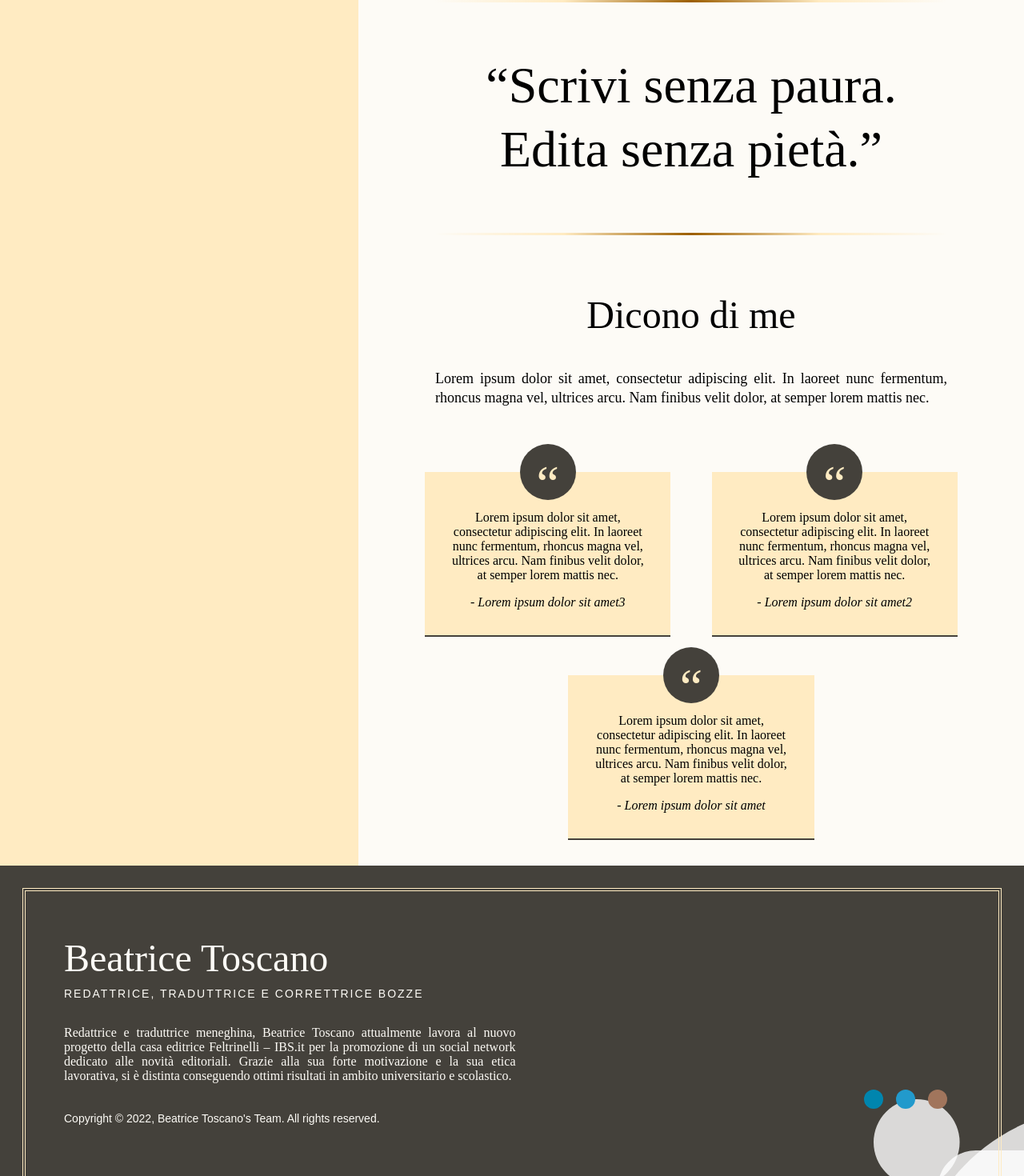
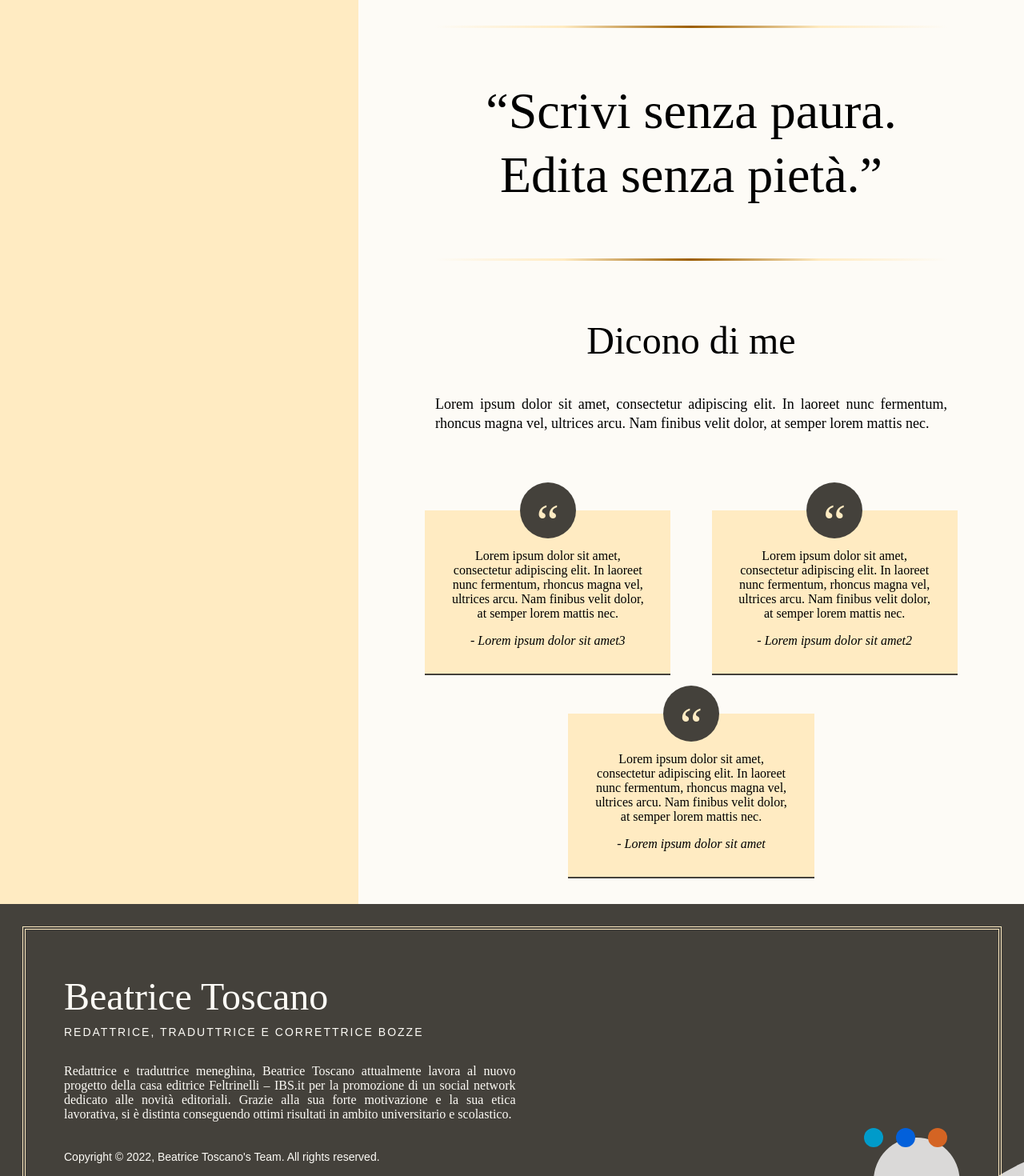
Before and after one commit to btoscano/btoscano.github.io, a React (Create React App) app: page / in a window 1280 px wide. Shown: the part 1330-2800 px from the top of the page at 80% size. Built offline with nearby package versions, Linux system fonts and the light colour scheme.

Commit message:
general improvements p2

```diff
--- a/src/Components/Footer/Footer.scss
+++ b/src/Components/Footer/Footer.scss
@@ -109,18 +109,18 @@
     }
 
     &.footer__social--facebook{
-        background-color:#3C599F;
+        background-color:#0b42c2;
     }
     &.footer__social--linkedin{
-        background-color:#0085AE;
+        background-color:#009bca;
     }
 
     &.footer__social--messenger{
-        background-color:#229ACC;
+        background-color:#0260db;
     }
 
     &.footer__social--email{
-        background-color:#A1755C;
+        background-color:#d46423;
     }
 
 }
--- a/src/Pages/About/About.scss
+++ b/src/Pages/About/About.scss
@@ -158,8 +158,8 @@
 
 
 .about__img{
-    padding-top: 80px;
-    max-width: 60%;
+    padding-top: 100px;
+    max-width: 50%;
 
     @include bpmax($m) {
         padding-top: 32px;
--- a/src/Pages/Contact/Contact.scss
+++ b/src/Pages/Contact/Contact.scss
@@ -20,8 +20,8 @@
 }
 
 .contact__img{
-    padding-top: 80px;
-    max-width: 60%;
+    padding-top: 100px;
+    max-width: 50%;
 
     @include bpmax($m) {
         padding-top: 32px;
@@ -32,6 +32,10 @@
     // text-align: center;
     padding: 32px;
     flex: 65%;
+
+    @include bpmax($m) {
+        padding: 16px;
+    }
 }
 
 .contact__title{
@@ -50,7 +54,7 @@
 
 
     @include bpmax($m) {
-        padding: 0;
+        padding: 8px;
     }
 }
 
@@ -193,6 +197,14 @@
     padding: 0 64px;
     font-size: rem(18px);
     margin-bottom: 16px;
+
+    @include bpmax($xs) {
+        padding: 0 48px;
+    }
+
+    @include bpmax($xxs) {
+        padding: 0 24px;
+    }
 }
 
 .contact__label{
--- a/src/Pages/Home/Home.scss
+++ b/src/Pages/Home/Home.scss
@@ -63,7 +63,7 @@ section:nth-child(even)
 }
 .home__description{
     @extend %paragraph--serif;
-    margin-bottom: 32px;
+    margin-bottom: 48px;
     padding: 0 64px;
     text-align: justify;
     text-justify: inter-word;
@@ -167,8 +167,8 @@ section:nth-child(even)
 }
 
 .home__img{
-    padding-top: 80px;
-    max-width: 60%;
+    padding-top: 100px;
+    max-width: 50%;
 
     @include bpmax($m) {
         padding-top: 32px;
```
